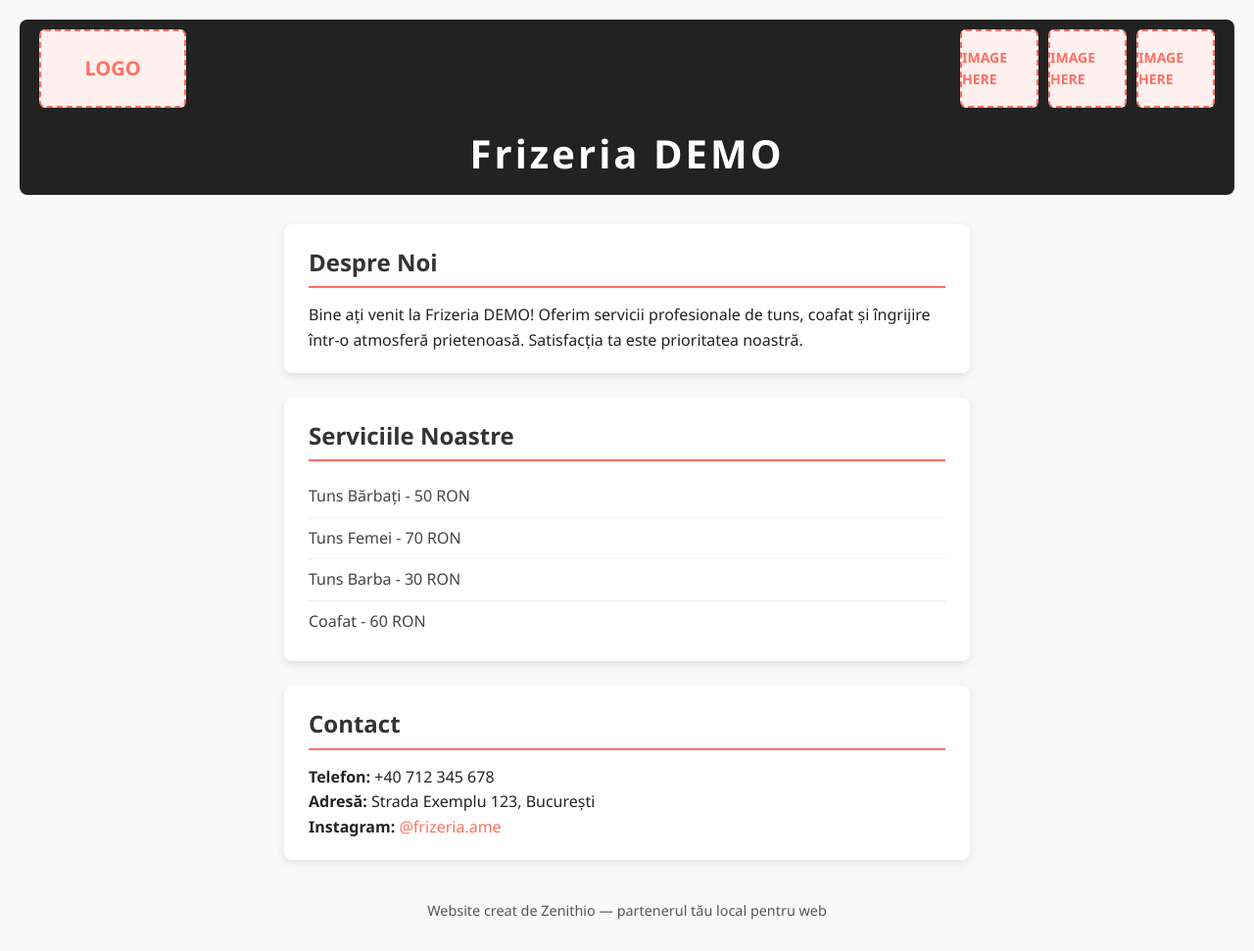
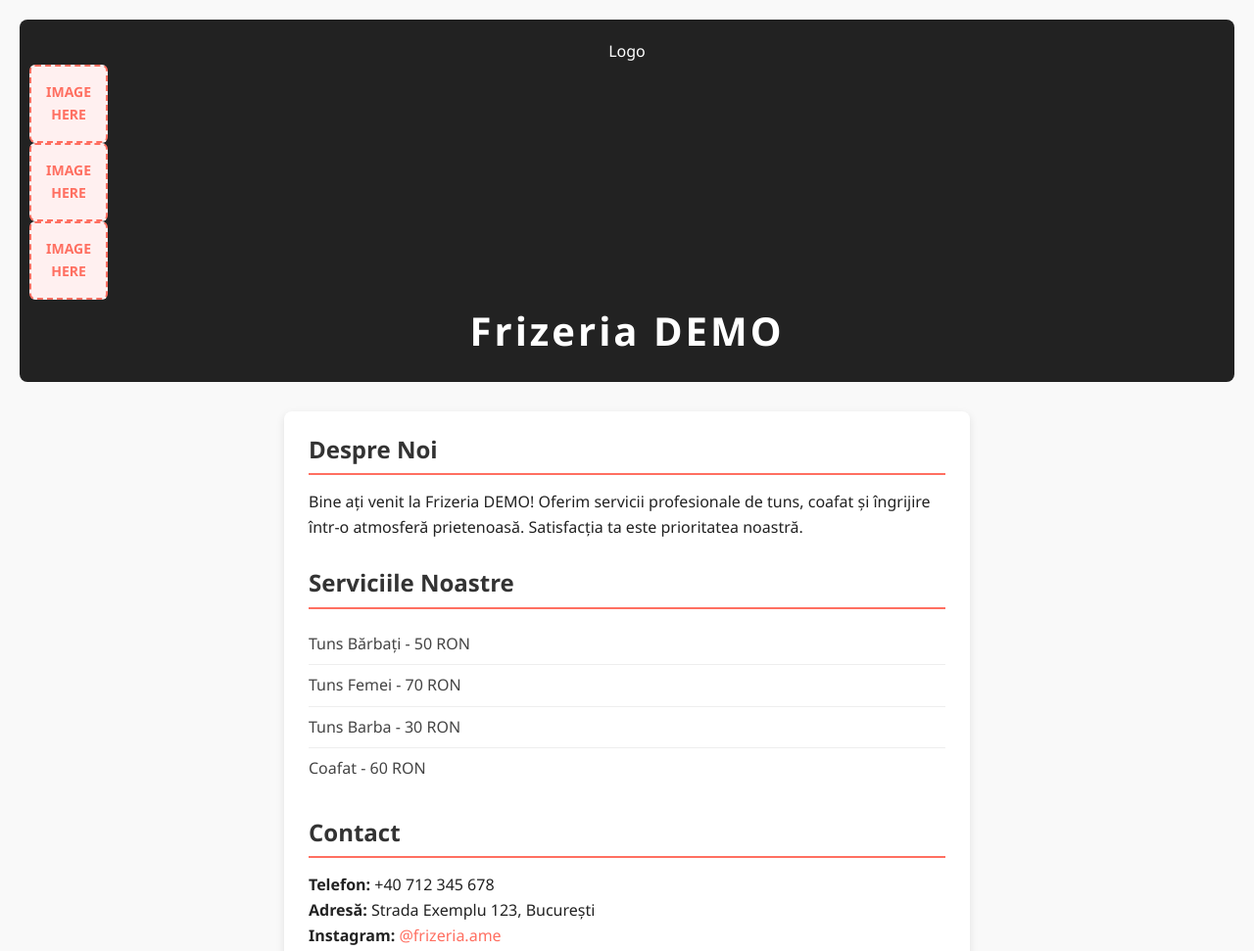
Before and after one commit to Zenithio/DEMO, a plain HTML site: page index.html in a window 1280 px wide. Shown: the top 971 px of the page at 98% size. Drawn offline with Linux system fonts and the light colour scheme.

Commit message:
Update styles.css

```diff
--- a/styles.css
+++ b/styles.css
@@ -11,46 +11,53 @@ body {
   color: #222;
   line-height: 1.6;
   padding: 20px;
+  position: relative; /* needed for absolute positioning of side images */
 }
 
 header {
   background-color: #222;
   color: #fff;
-  padding: 10px 20px;
+  padding: 20px 10px;
+  text-align: center;
   border-radius: 8px;
   margin-bottom: 30px;
 }
 
-/* New topbar with logo and side images */
-.topbar {
-  display: flex;
-  justify-content: space-between;
-  align-items: center;
-  margin-bottom: 15px;
+h1 {
+  font-size: 2.5rem;
+  letter-spacing: 3px;
 }
 
-/* Big logo on the left */
-.logo-placeholder {
-  width: 150px;
-  height: 80px;
-  background: #fff0f0;
-  border: 2px dashed #ff6f61;
-  color: #ff6f61;
-  font-weight: 700;
-  font-size: 20px;
-  text-transform: uppercase;
-  display: flex;
-  align-items: center;
-  justify-content: center;
-  border-radius: 6px;
-  user-select: none;
-  cursor: default;
+main {
+  max-width: 700px;
+  margin: 0 auto;
+  position: relative;
+  z-index: 1; /* make sure main content is above side images */
+  background: white;
+  border-radius: 8px;
+  padding: 20px 25px;
+  box-shadow: 0 3px 8px rgb(0 0 0 / 0.1);
 }
 
-/* Smaller images container on the right */
-.side-images {
+/* Side images container on left */
+.side-images-left,
+.side-images-right {
+  position: fixed;
+  top: 150px; /* adjust vertical position */
   display: flex;
-  gap: 10px;
+  flex-direction: column;
+  gap: 15px;
+  z-index: 0; /* behind main content */
+}
+
+/* Left side images */
+.side-images-left {
+  left: 10px;
+}
+
+/* Right side images */
+.side-images-right {
+  right: 10px;
 }
 
 /* Smaller image placeholders */
@@ -77,24 +84,8 @@ header {
   color: #d9443c;
 }
 
-h1 {
-  font-size: 2.5rem;
-  letter-spacing: 3px;
-  text-align: center;
-  margin-top: 0;
-}
-
-main {
-  max-width: 700px;
-  margin: 0 auto;
-}
-
 section {
-  background-color: #fff;
-  padding: 20px 25px;
   margin-bottom: 25px;
-  border-radius: 8px;
-  box-shadow: 0 3px 8px rgb(0 0 0 / 0.1);
 }
 
 h2 {
```
